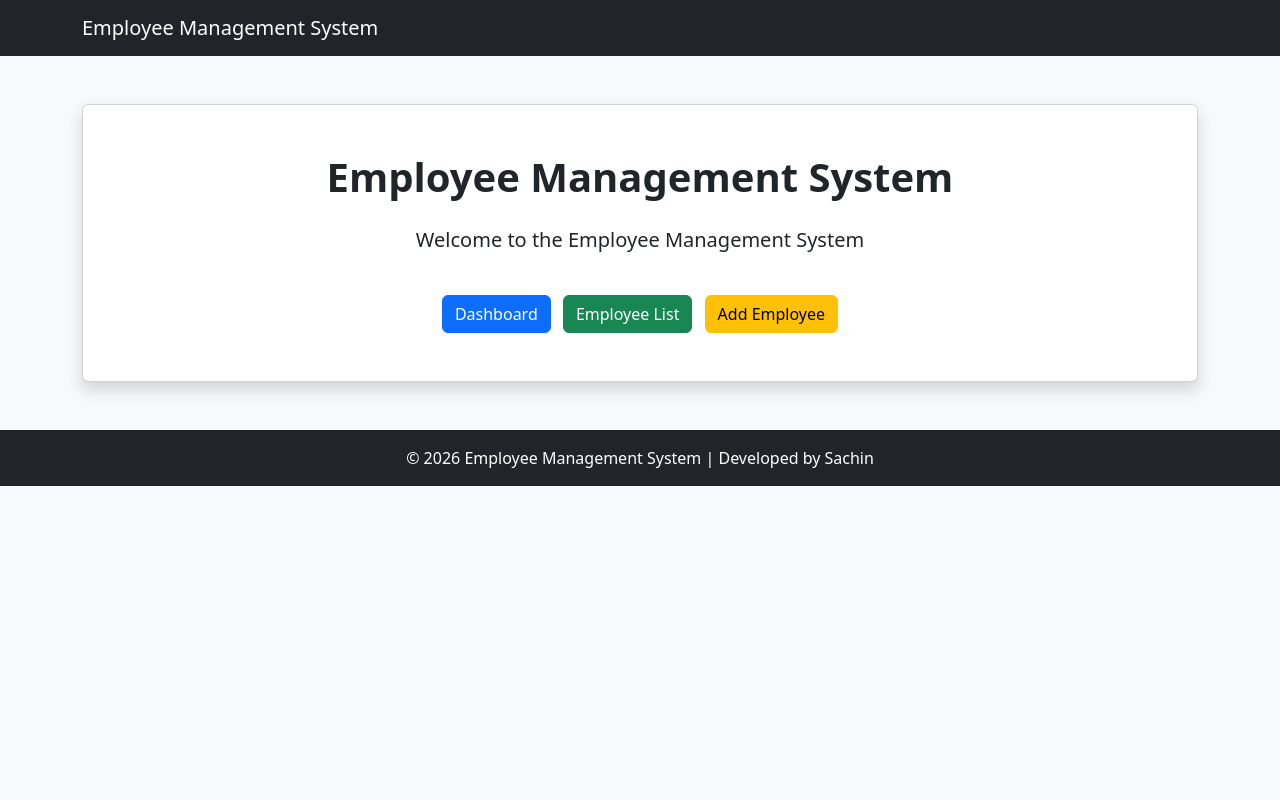
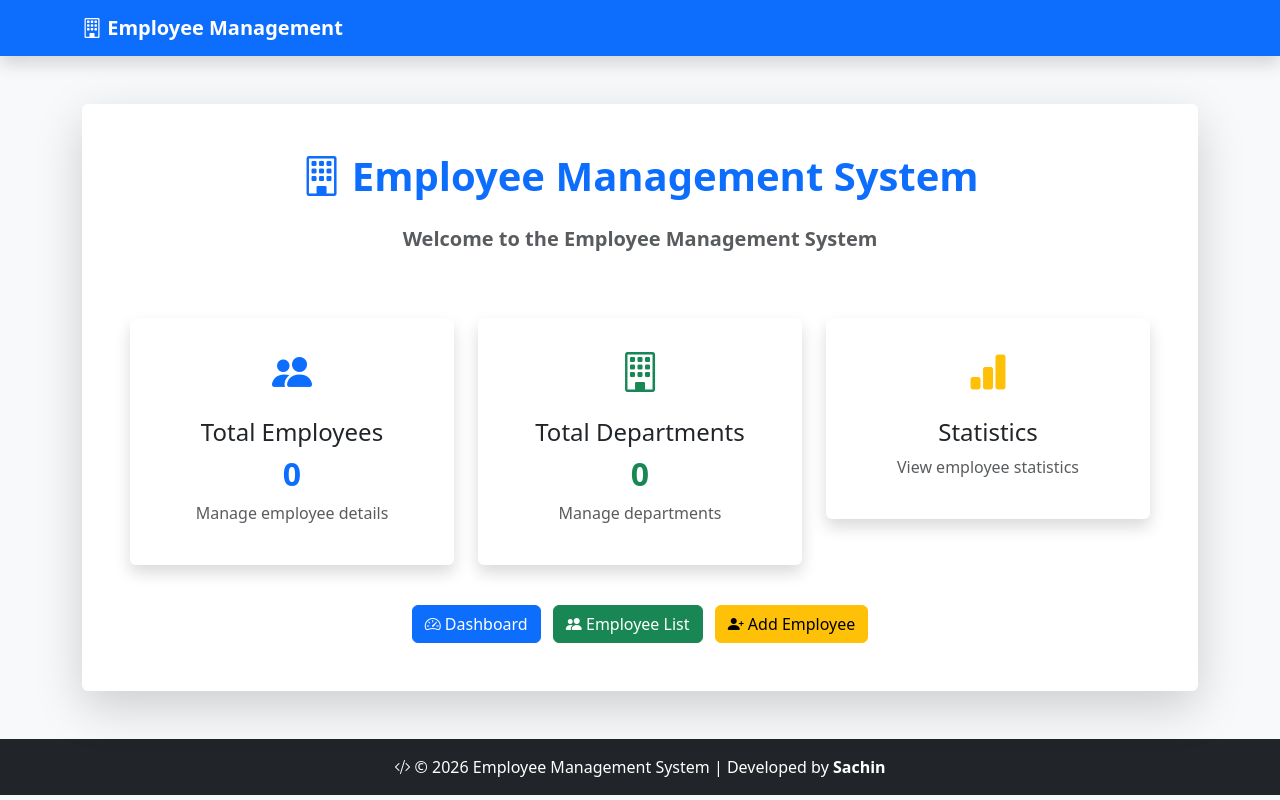
Before and after one commit to Sachinvelmurugan/EmployeeManagement, a Django app: page / in a window 1280 px wide. Run offline with Django 5.2, Linux system fonts and the light colour scheme; data that the repository does not hold is empty.

Commit message:
Improved UI and added dashboard statistics

```diff
--- a/employees/templates/base.html
+++ b/employees/templates/base.html
@@ -10,32 +10,37 @@
 
     <link href="https://cdn.jsdelivr.net/npm/bootstrap@5.3.0/dist/css/bootstrap.min.css" rel="stylesheet">
 
+    <!-- Bootstrap Icons -->
+    <link rel="stylesheet"
+          href="https://cdn.jsdelivr.net/npm/bootstrap-icons@1.11.3/font/bootstrap-icons.min.css">
+
 </head>
 
 <body class="bg-light">
 
-<nav class="navbar navbar-dark bg-dark">
+<nav class="navbar navbar-expand-lg navbar-dark bg-primary shadow">
 
     <div class="container">
 
-        <a class="navbar-brand" href="{% url 'home' %}">
-            Employee Management System
+        <a class="navbar-brand fw-bold" href="{% url 'home' %}">
+            <i class="bi bi-building"></i> Employee Management
         </a>
 
         {% if user.is_authenticated %}
 
-        <div>
+        <div class="d-flex align-items-center">
 
             <span class="text-white me-3">
+                <i class="bi bi-person-circle"></i>
                 Welcome, {{ request.user.username }}
             </span>
 
-            <form action="{% url 'logout' %}" method="post" style="display:inline;">
+            <form action="{% url 'logout' %}" method="post">
 
                 {% csrf_token %}
 
                 <button type="submit" class="btn btn-danger">
-                    Logout
+                    <i class="bi bi-box-arrow-right"></i> Logout
                 </button>
 
             </form>
@@ -57,11 +62,14 @@
 </div>
 
 
-<!-- Footer -->
 <footer class="bg-dark text-white text-center py-3 mt-5">
 
     <div class="container">
-        © 2026 Employee Management System | Developed by Sachin
+
+        <i class="bi bi-code-slash"></i>
+        © 2026 Employee Management System |
+        Developed by <strong>Sachin</strong>
+
     </div>
 
 </footer>
--- a/employees/templates/home.html
+++ b/employees/templates/home.html
@@ -9,33 +9,127 @@ Home
 {% block content %}
 
 
-<div class="card shadow p-5 text-center">
+<div class="card shadow-lg border-0 p-5 text-center">
 
-    <h1 class="fw-bold">
+
+    <h1 class="fw-bold text-primary">
+        <i class="bi bi-building"></i>
         Employee Management System
     </h1>
 
 
-    <p class="lead mt-3">
+    <p class="lead mt-3 text-muted fw-semibold">
         Welcome to the Employee Management System
     </p>
 
 
+
+    <!-- Dashboard Cards -->
+
+    <div class="row mt-5">
+
+
+        <div class="col-md-4 mb-3">
+
+            <div class="card shadow border-0 p-4">
+
+                <i class="bi bi-people-fill fs-1 text-primary"></i>
+
+                <h4 class="mt-3">
+                    Total Employees
+                </h4>
+
+                <h2 class="fw-bold text-primary">
+                    {{employee_count}}
+                </h2>
+
+                <p class="text-muted">
+                    Manage employee details
+                </p>
+
+            </div>
+
+        </div>
+
+
+
+        <div class="col-md-4 mb-3">
+
+            <div class="card shadow border-0 p-4">
+
+                <i class="bi bi-building fs-1 text-success"></i>
+
+                <h4 class="mt-3">
+                    Total Departments
+                </h4>
+
+                <h2 class="fw-bold text-success">
+                    {{department_count}}
+                </h2>
+
+                <p class="text-muted">
+                    Manage departments
+                </p>
+
+            </div>
+
+        </div>
+
+
+
+        <div class="col-md-4 mb-3">
+
+            <div class="card shadow border-0 p-4">
+
+                <i class="bi bi-bar-chart-fill fs-1 text-warning"></i>
+
+                <h4 class="mt-3">
+                    Statistics
+                </h4>
+
+                <p class="text-muted">
+                    View employee statistics
+                </p>
+
+            </div>
+
+        </div>
+
+
+    </div>
+
+
+
+    <!-- Navigation Buttons -->
+
     <div class="mt-4">
 
+
         <a href="{% url 'dashboard' %}" class="btn btn-primary me-2">
+
+            <i class="bi bi-speedometer2"></i>
             Dashboard
+
         </a>
 
 
+
         <a href="{% url 'employee_list' %}" class="btn btn-success me-2">
+
+            <i class="bi bi-people-fill"></i>
             Employee List
+
         </a>
 
 
+
         <a href="{% url 'add_employee' %}" class="btn btn-warning">
+
+            <i class="bi bi-person-plus-fill"></i>
             Add Employee
+
         </a>
+
 
     </div>
 
--- a/employees/views.py
+++ b/employees/views.py
@@ -6,8 +6,22 @@ from django.contrib import messages
 from django.core.paginator import Paginator
 
 
+from .models import Employee
+
+
 def home(request):
-    return render(request, 'home.html')
+
+    employee_count = Employee.objects.count()
+
+    department_count = Employee.objects.values('department').distinct().count()
+
+    context = {
+        'employee_count': employee_count,
+        'department_count': department_count,
+    }
+
+    return render(request, 'home.html', context)
+
 
 
 #🟢 LIST EMPLOYEES
```
Also changed, not shown: employees/migrations/0008_remove_employee_location_alter_employee_department_and_more.py (added).
